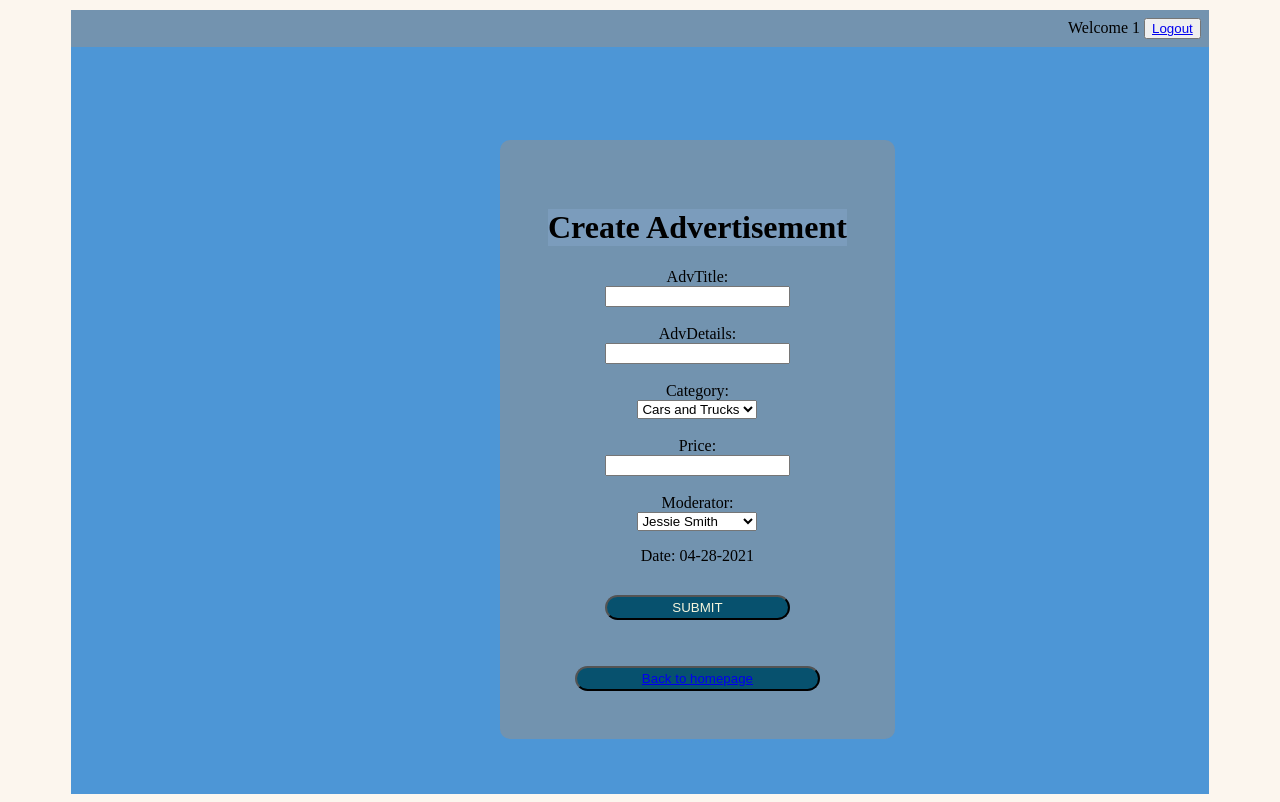
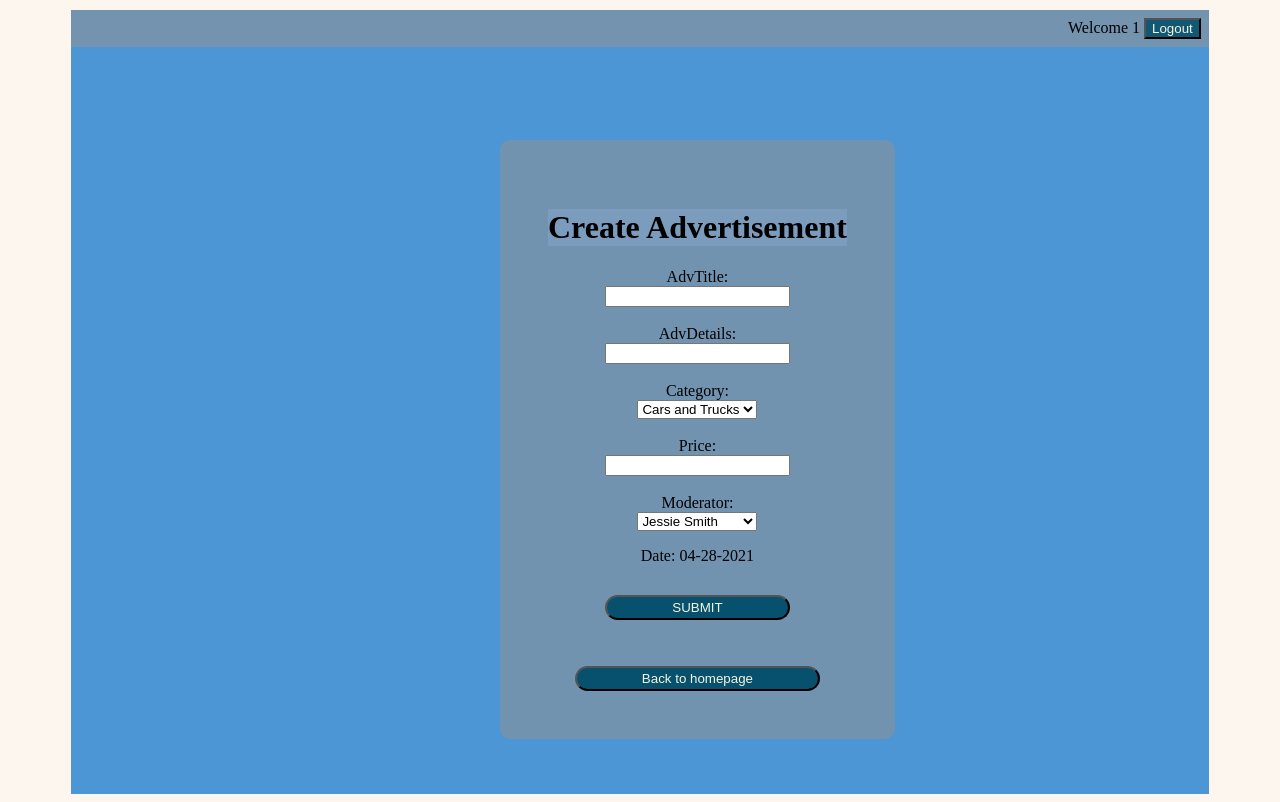
Before and after one commit to smgbx/CS371_2A_NoCoffee_NoSQL, a PHP site: page /add_advertisement.php in a window 1280 px wide. Run offline with PHP 8.4, Linux system fonts and the light colour scheme; the visitor is signed in with stand-in values (Sample User, id 1).

Commit message:
Update adv_form.css

```diff
--- a/DevProject/resources/css/adv_form.css
+++ b/DevProject/resources/css/adv_form.css
@@ -56,3 +56,13 @@
     /* margin-left: 90px; */
     color: beige;
 }
+
+a {
+    text-decoration: none;
+    color: beige;
+}
+
+.button-logout-wrapper {
+    color: rgb(207, 221, 11);
+    background-color: rgba(7, 81, 110, 0.897);
+}
```
